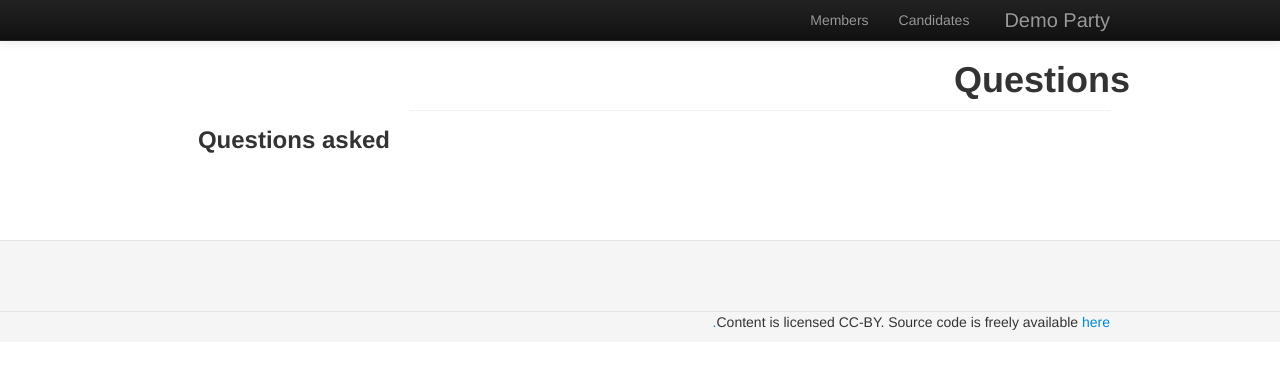
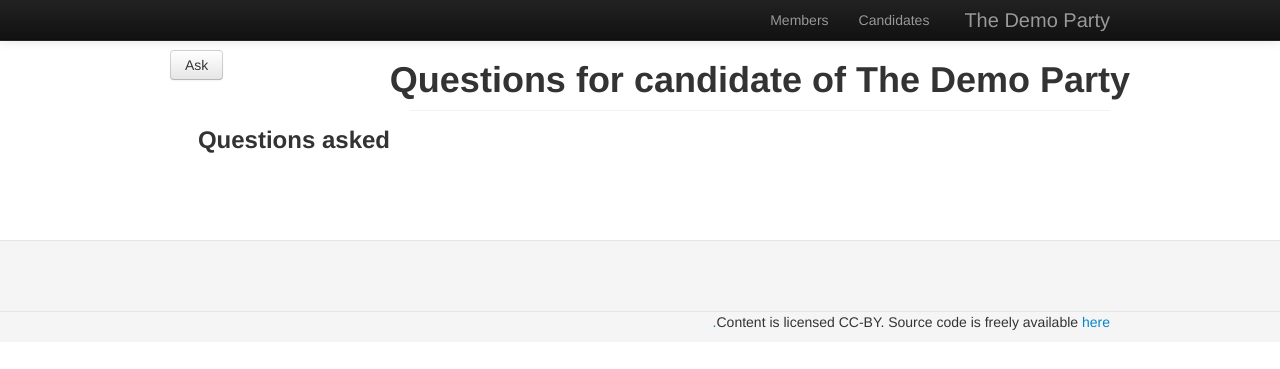
Before and after one commit to amirnissim/okqa, a Django app: template okqa/qa/templates/questions.html in a window 1280 px wide. Shown: the top 369 px of the page. Run offline with Django 3.2, Linux system fonts and the light colour scheme; the template is opened without the code that fills it, so the values that code supplies are empty; parts of the project's set-up code (start-up, migrations or seed data) failed here and were passed over.

Commit message:
lipstick

```diff
--- a/okqa/qa/templates/questions.html
+++ b/okqa/qa/templates/questions.html
@@ -2,7 +2,8 @@
 {% load i18n %}
 {% block mainContainer %}
     <div class="row">
-      <h1>{% trans "Questions" %}</h1>
+      <button class="btn far">{% trans "Ask" %}</button></p>
+      <h1>{% trans "Questions for candidate of" %} {% trans "The Demo Party" %}</h1>
       <div class="span9" style="background-color: #f2f2f2;">
       {% for question in questions %}
           {% include "qa/_question.html" %}
--- a/okqa/static/css/style.css
+++ b/okqa/static/css/style.css
@@ -15,3 +15,5 @@
     border-top: 1px solid rgb(229, 229, 229);
     background-color: rgb(245, 245, 245);
 }
+
+.far { float:left; }
--- a/okqa/templates/base.html
+++ b/okqa/templates/base.html
@@ -5,7 +5,7 @@
     <link rel="stylesheet" type="text/css" href="{{ STATIC_URL }}/css/bootstrap-rtl.css"/>
     <link rel="stylesheet" type="text/css" href="{{ STATIC_URL }}/css/rtl.css"/>
     <link rel="stylesheet" type="text/css" href="{{ STATIC_URL }}/css/style.css"/>
-    <title>{% block pageTitle %}{% endblock %}</title>
+    <title>{% block pageTitle %}{% endblock %} | {% trans "The Demo Party" %}</title>
 </head>
 <body>
 <div id="mainNav" class="navbar navbar-inverse navbar-fixed-top">
@@ -16,7 +16,7 @@
                 <span class="icon-bar"></span>
                 <span class="icon-bar"></span>
             </a>
-            <a class="brand" href="{% url home %}">{% trans "Demo Party" %}</a>
+            <a class="brand" href="{% url home %}">{% trans "The Demo Party" %}</a>
 
             <div class="nav-collapse collapse">
                 <ul class="nav">
@@ -39,7 +39,7 @@
   <div class="container">
     <p>
       {% trans "Content is licensed CC-BY. Source code is freely available " %}
-      <a href="https://github.com/hasadna/ok-qa">{% trans "here"%}.</a>
+      <a href="http://hasadna.github.com/ok-qa/">{% trans "here"%}.</a>
     </p>
   </div>
 </footer>
--- a/requirements.txt
+++ b/requirements.txt
@@ -1,7 +1,6 @@
 Django==1.4.1
 South==0.7.6
 argparse==1.2.1
-distribute==0.6.27
 dj-database-url==0.2.1
 django-extensions==0.9
 django-registration==0.8
```
Also changed, not shown: okqa/locale/he/LC_MESSAGES/django.po, 1 other file.
